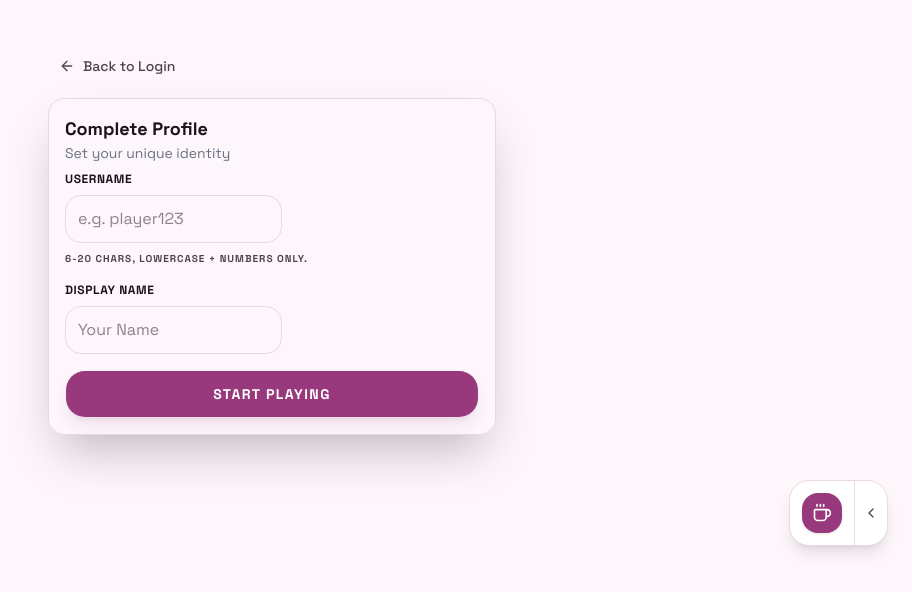
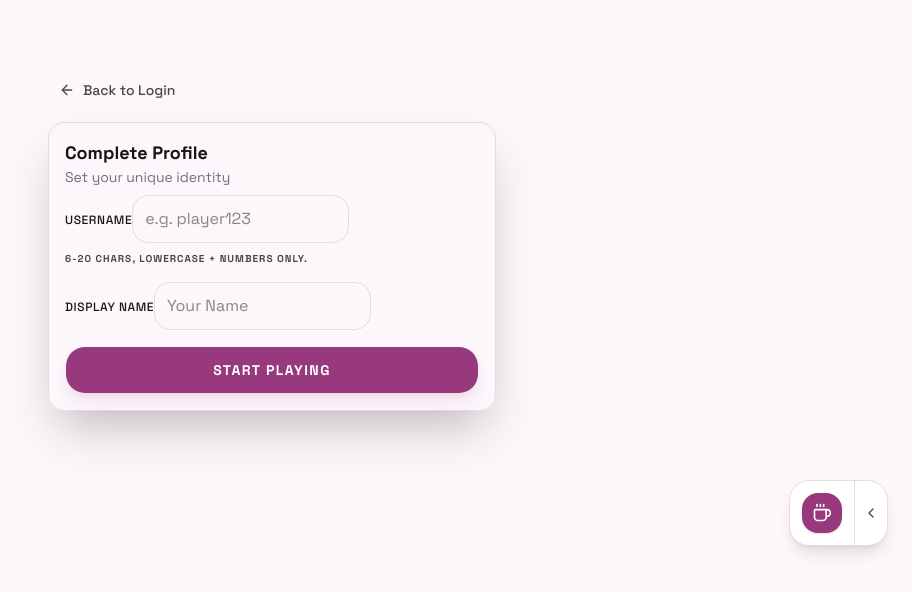
Before and after one commit to aielotpangyak-lang/Wangkoii, a React (Vite) app: page /register in a window 1280 px wide. Shown: the part 158-750 px from the top of the page, without its empty margins (368-1280 px from the left). Built offline with nearby package versions, Linux system fonts and the light colour scheme; no server answers; the database is empty; sample sign-in values are in the browser's storage.

Commit message:
fix: add Label component and correct imports

```diff
--- /dev/null
+++ b/src/components/ui/Label.tsx
@@ -0,0 +1,9 @@
+import * as React from "react";
+
+export function Label({ children, className = "" }: { children: React.ReactNode; className?: string }) {
+  return (
+    <label className={`text-sm font-medium ${className}`}>
+      {children}
+    </label>
+  );
+}
--- a/src/pages/Profile.tsx
+++ b/src/pages/Profile.tsx
@@ -10,7 +10,7 @@ import { auth, db, storage } from '../firebase';
 import { handleFirestoreError } from '../lib/utils';
 import { Button } from '@/components/ui/button';
 import { Input } from '@/components/ui/Input';
-import { Label } from '@/components/ui/label';
+import { Label } from '@/components/ui/Label';
 import { Card, CardContent, CardHeader, CardTitle, CardDescription } from '@/components/ui/Card';
 import { UserProfile, OperationType } from '../types';
 import { useNavigate } from 'react-router-dom';
--- a/src/pages/Register.tsx
+++ b/src/pages/Register.tsx
@@ -3,7 +3,7 @@ import { doc, setDoc, runTransaction } from 'firebase/firestore';
 import { auth, db } from '../firebase';
 import { Button } from '@/components/ui/button';
 import { Input } from '@/components/ui/Input';
-import { Label } from '@/components/ui/label';
+import { Label } from '@/components/ui/Label';
 import { Card, CardContent, CardDescription, CardHeader, CardTitle } from '@/components/ui/Card';
 import { useNavigate } from 'react-router-dom';
 import { toast } from 'sonner';
```
